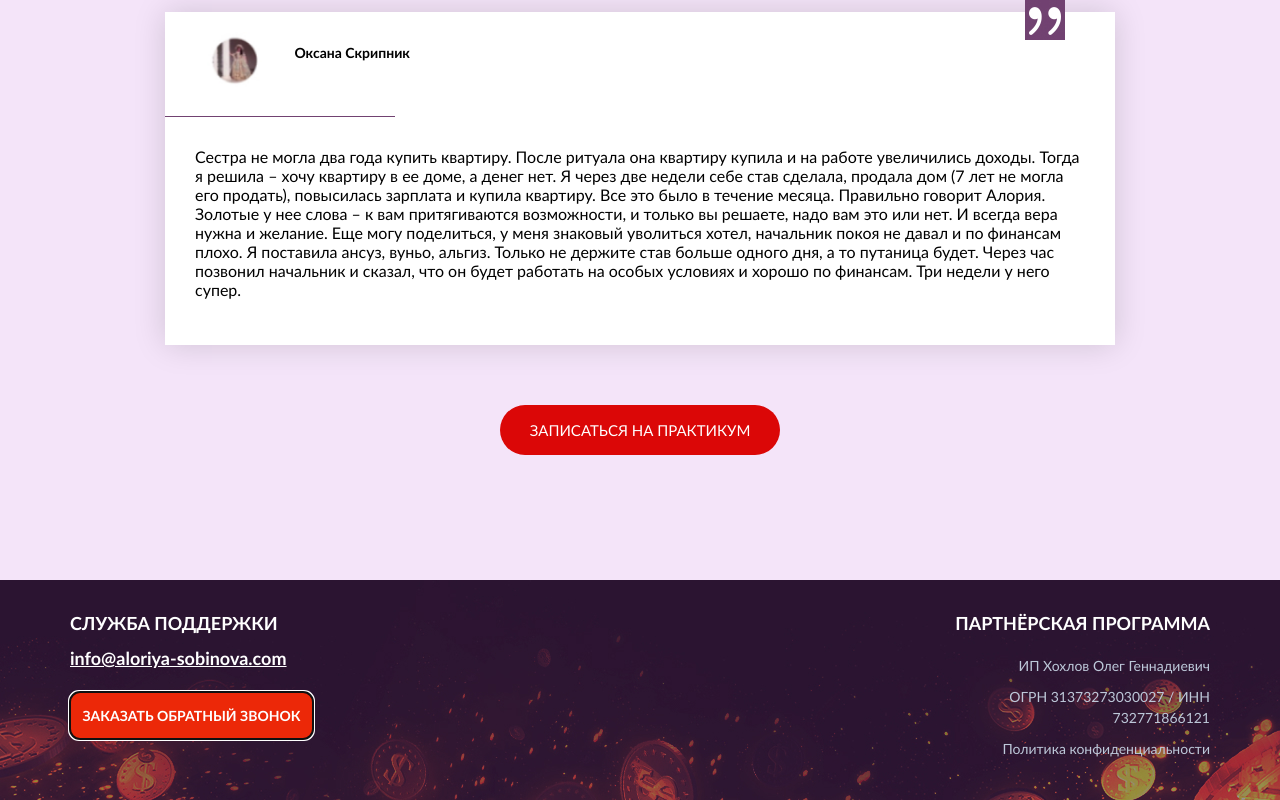
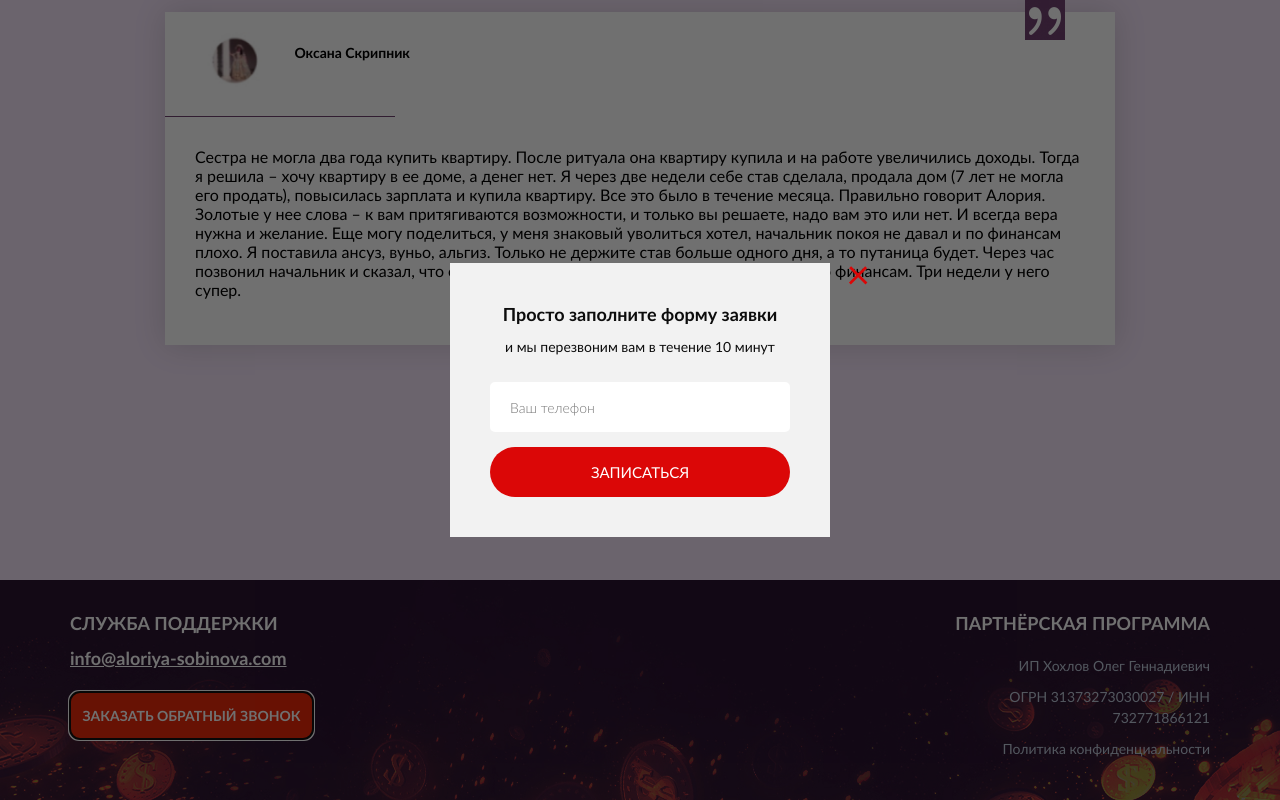
Before and after one commit to ok-webdev/lumos, a website: page src/index.html in a window 1280 px wide. Both pictures are taken after a click on the button "ЗАКАЗАТЬ ОБРАТНЫЙ ЗВОНОК". Shown: the part 9693-10493 px from the top of the page. Drawn offline with nearby package versions, Linux system fonts and the light colour scheme; files that its build step writes are made by us from their sources.

Commit message:
Доделано модальное окно и сайт готов.

```diff
--- a/src/index.html
+++ b/src/index.html
@@ -111,7 +111,7 @@
         </p>
       </div>
       <div class="row justify-content-center">
-        <button class="button col-xl-4 col-lg-5 col-md-6 col-sm-6">Записаться на практикум</button>
+        <button class="button col-xl-4 col-lg-5 col-md-6 col-sm-6 sign-up">Записаться на практикум</button>
       </div>
     </div>
   </section>
@@ -191,7 +191,7 @@
         </div>
       </div>
       <div class="row justify-content-center">
-        <button class="button col-xl-4 col-lg-5 col-md-6 col-sm-6">Записаться на практикум</button>
+        <button class="button col-xl-4 col-lg-5 col-md-6 col-sm-6 sign-up">Записаться на практикум</button>
       </div>
     </div>
   </section>
@@ -546,7 +546,7 @@
           </div>
         </div>
         <div class="row justify-content-center">
-          <button class="button col-12">Записаться на практикум</button>
+          <button class="button col-12 sign-up">Записаться на практикум</button>
         </div>
       </div>
   </section>
@@ -558,7 +558,7 @@
         <div class="footer__support row flex-column col-xl-3 col-lg-4 col-md-5 col-sm-12 justify-content-sm-center">
           <h2 class="footer__title">Служба поддержки</h2>
           <a href="mailto:info@aloriya-sobinova.com" class="footer__email">info@aloriya-sobinova.com</a>
-          <button class="button button__footer">Заказать обратный звонок</button>
+          <button class="button button_footer recall">Заказать обратный звонок</button>
         </div>
         <div class="footer__contacts row flex-column col-xl-3 col-lg-4 col-md-5 col-sm-12 justify-content-sm-center">
           <h2 class="footer__title footer__title_partner">Партнёрская программа</h2>
@@ -572,6 +572,29 @@
     </div>
   </footer>
   <!-- /.footer -->
+  <div class="overlay">
+    <div class="modal" id="sign-up">
+      <div class="modal__close">&times;</div>
+      <h2 class="modal__subtitle">Просто заполните форму заявки</h2>
+      <div class="modal__descr">и мы перезвоним вам в течение 10 минут</div>
+      <form class="form form_mt25" action="#">
+        <input name="name" placeholder="Ваше имя" type="text" />
+        <input name="phone" placeholder="Ваш телефон" type="tel" />
+        <input name="email" placeholder="Ваш Email" type="email" />
+        <button class="button button_modal">Записаться</button>
+      </form>
+    </div>
+    <div class="modal modal_recall" id="recall">
+      <div class="modal__close">&times;</div>
+      <h2 class="modal__subtitle">Просто заполните форму заявки</h2>
+      <div class="modal__descr">и мы перезвоним вам в течение 10 минут</div>
+      <form class="form form_mt25" action="#">
+        <input name="phone" placeholder="Ваш телефон" type="tel" />
+        <button class="button button_modal recall">Записаться</button>
+      </form>
+    </div>
+  </div>
+  <!-- /.modal -->
   <script src="js/script.js"></script>
 </body>
 
--- a/src/js/script.js
+++ b/src/js/script.js
@@ -0,0 +1,27 @@
+const overlay = document.querySelector(".overlay"),
+  signUp = document.querySelectorAll(".sign-up"),
+  recall = document.querySelector(".recall"),
+  closeBtn = document.querySelectorAll(".modal__close"),
+  modalSignUp = document.getElementById("sign-up"),
+  modalRecall = document.getElementById("recall");
+
+
+signUp.forEach(function (item) {
+  item.addEventListener("click", function () {
+    overlay.style.display = "block";
+    modalSignUp.style.display = "flex";
+  });
+});
+
+recall.addEventListener("click", function () {
+  overlay.style.display = "block";
+  modalRecall.style.display = "flex";
+});
+
+closeBtn.forEach(function (item) {
+  item.addEventListener("click", function () {
+    overlay.style.display = "none";
+    modalSignUp.style.display = "none";
+    modalRecall.style.display = "none";
+  });
+});
--- a/src/sass/blocks/_buttons.scss
+++ b/src/sass/blocks/_buttons.scss
@@ -12,7 +12,7 @@
   outline: none;
   cursor: pointer;
   margin: 0 15px;
-  &__footer{
+  &_footer{
     max-width: 243px;
     height: 47px;
     background: #EC2808;
@@ -21,4 +21,7 @@
     font-size: 14px;
     margin: 20px 0;
   }
+  &_modal{
+    margin: 0;
+  }
 }
--- /dev/null
+++ b/src/sass/blocks/_forms.scss
@@ -0,0 +1,29 @@
+.form{
+  margin-top: 36px;
+  display: flex;
+  flex-direction: column;
+  width: 300px;
+  input{
+    height: 50px;
+    border: none;
+    border-radius: 5px;
+    background-color: #fff;
+    margin-bottom: 15px;
+    padding: 0 20px;
+    font-size: 14px;
+    font-weight: 300;
+    color: #4b4b4b;
+    &:-moz-placeholder{
+      color: $main-color;
+    }
+    &:-ms-input-placeholder{
+      color: $main-color;
+    }
+    &:nth-child(3){
+      margin-bottom: 20px;
+    }
+  }
+  &_mt25{
+    margin-top: 25px;
+  }
+}
--- /dev/null
+++ b/src/sass/blocks/_modal.scss
@@ -0,0 +1,47 @@
+.overlay{
+  position: fixed;
+  top: 0;
+  width: 100%;
+  height: 100%;
+  background-color: rgba(0, 0, 0, .56);
+  display: none;
+}
+.modal{
+  position: absolute;
+  top: 50%;
+  left: 50%;
+  transform: translate(-50%, -50%);
+  max-width: 380px;
+  min-height: 400px;
+  display: none;
+  flex-direction: column;
+  justify-content: center;
+  align-items: center;
+  background: #f2f2f2;
+  padding: 38px 40px 40px 40px;
+  &__close{
+    position: absolute;
+    top: 0;
+    right: -40px;
+    font-size: 41px;
+    line-height: 21px;
+    color: $btn-color;
+    cursor: pointer;
+  }
+  &__subtitle{
+    color: #0d0d0d;
+    font-size: 18px;
+    font-weight: 700;
+    text-align: center;
+  }
+  &__descr{
+    color: #0d0d0d;
+    font-size: 14px;
+    font-weight: 500;
+    text-align: center;
+  }
+  &_recall{
+    display: none;
+    min-height: 140px;
+  }
+}
--- a/src/sass/style.scss
+++ b/src/sass/style.scss
@@ -23,5 +23,7 @@
 @import 'blocks/author';
 @import 'blocks/results';
 @import 'blocks/footer';
+@import 'blocks/modal';
+@import 'blocks/forms';
 
 @import 'utils/media';
```
Also changed, not shown: dist/css/style.min.css, dist/index.html, dist/js/script.js.
